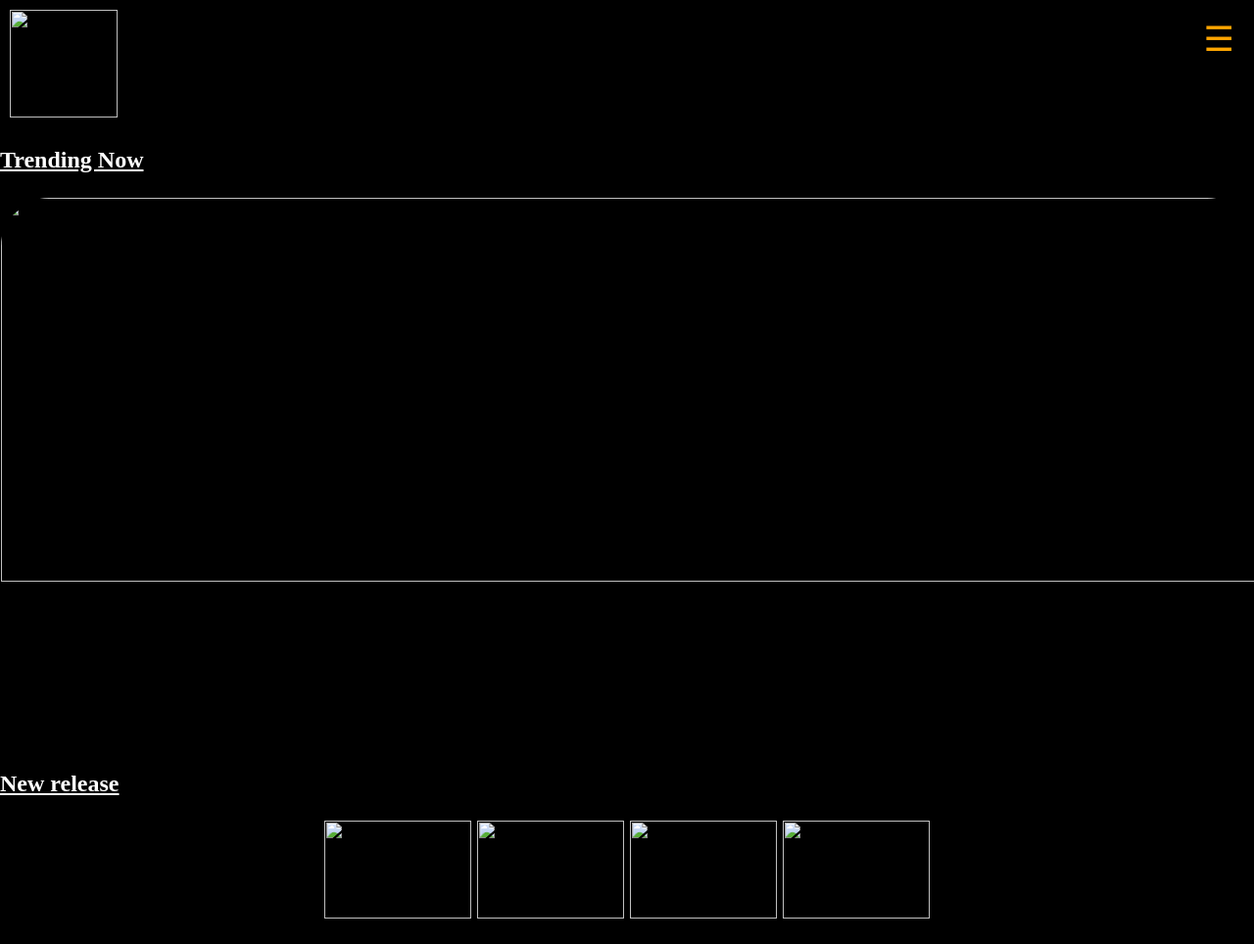
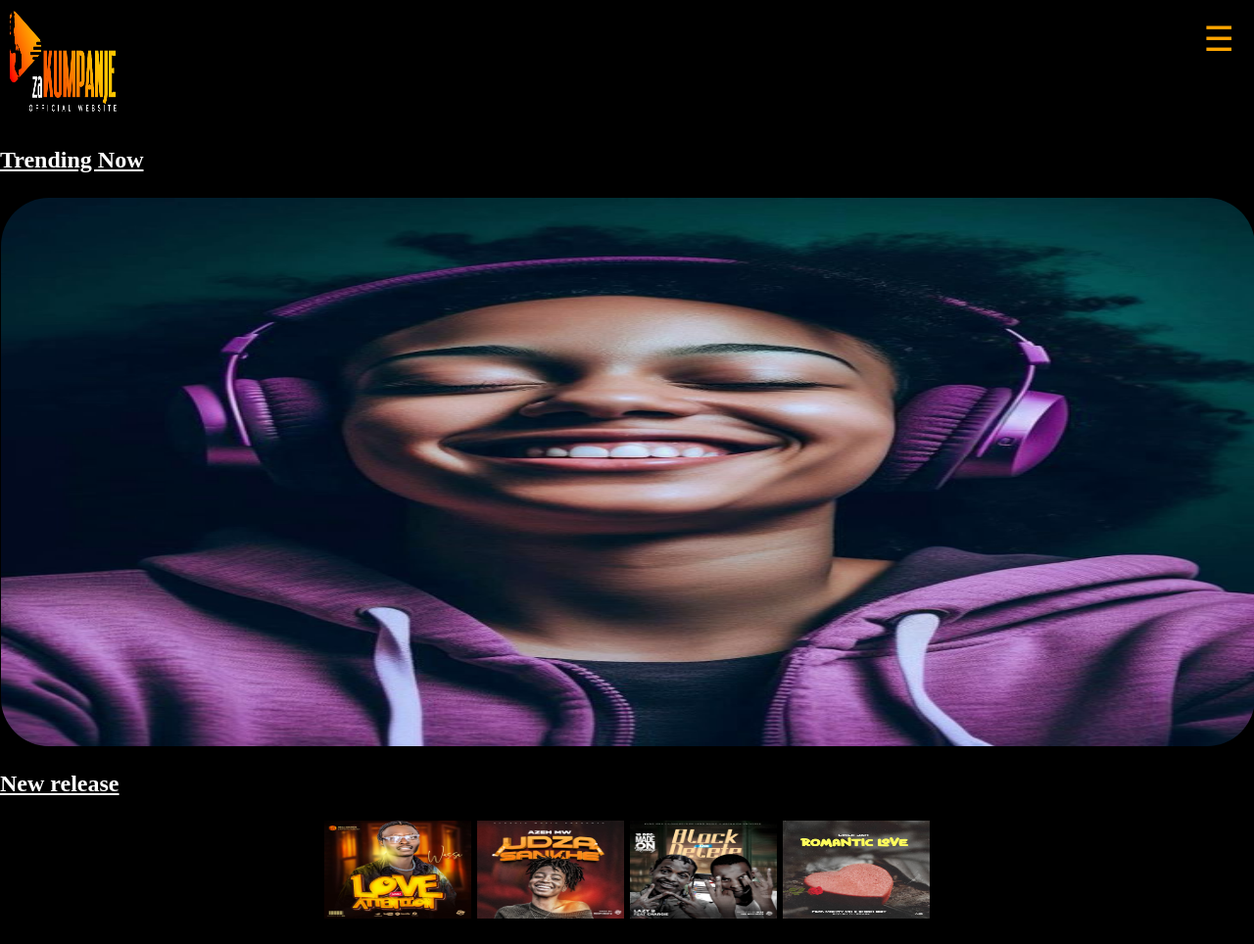
Before and after one commit to Nchalo-Music/Zakumpanje, a plain HTML site: page index.html in a window 1280 px wide. Shown: the whole page at 98% size. Drawn offline with Linux system fonts and the light colour scheme.

Commit message:
Update index.html
Update

```diff
--- a/index.html
+++ b/index.html
@@ -1,7 +1,7 @@
 
 <header>
 
-    <img src="img/zaKUMPANJE-WEB-LOGO~2.png"width="110px"height="110" alt="">
+    <img src="zaKUMPANJE-WEB-LOGO~2.png"width="110px"height="110" alt="">
 
 
 <span style="color: orange; padding: 10px 10px 0 0 ; font-size: 35px; cursor: pointer" onclick="openNav()"> &#9776; </span>
@@ -102,17 +102,17 @@
 <h2 style="text-align:left;"><u>Trending Now</u>
 <p>
 
-<img src="img/Music.jpg" alt="" height="70%"width="100%" style="border: 1px solid #000000;
+<img src="Music.jpg" alt="" height="70%"width="100%" style="border: 1px solid #000000;
  border-radius: 50px; overflow: hidden;">
  </p>
 <h2 style="text-align:left;"><u>New release</u>
 <p>
     <center>
    <div>
-   <img src="img/A1.jpg"width="150px"height="100px" alt="">
-       <img src="img/A2.jpg"width="150px"height="100px" alt="">
-       <img src="img/A3.jpg"width="150px"height="100px" alt="">
-       <img src="img/likkle.jpg"width="150px"height="100px" alt="">
+   <img src="A1.jpg"width="150px"height="100px" alt="">
+       <img src="A2.jpg"width="150px"height="100px" alt="">
+       <img src="A3.jpg"width="150px"height="100px" alt="">
+       <img src="likkle.jpg"width="150px"height="100px" alt="">
 
 
 
```
